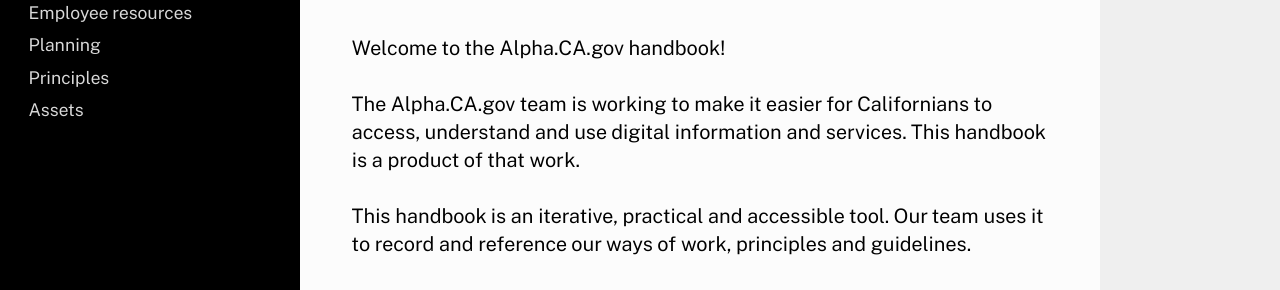
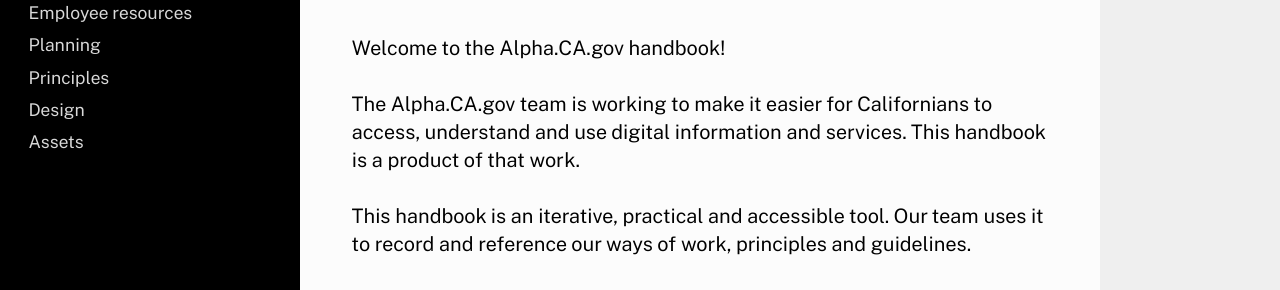
Before and after one commit to cagov/handbook-cadotgov, an MkDocs documentation site: the page built from docs/README.md, in a window 1280 px wide. Shown: the part 143-433 px from the top of the page. Built offline with MkDocs 1.6.1, drawn with Linux system fonts in a browser that asks for light colours; nearby versions of some CDN libraries; old or Windows-style settings are respelled for this version of MkDocs.

Commit message:
Update mkdocs.yml

```diff
--- a/mkdocs.yml
+++ b/mkdocs.yml
@@ -7,6 +7,7 @@
     - Employee resources: Employeeresourcesandguidelines.md
     - Planning: Planning.md
     - Principles: principles.md
+    - Design: design.md
     - Assets: assets.md
 
 
```
